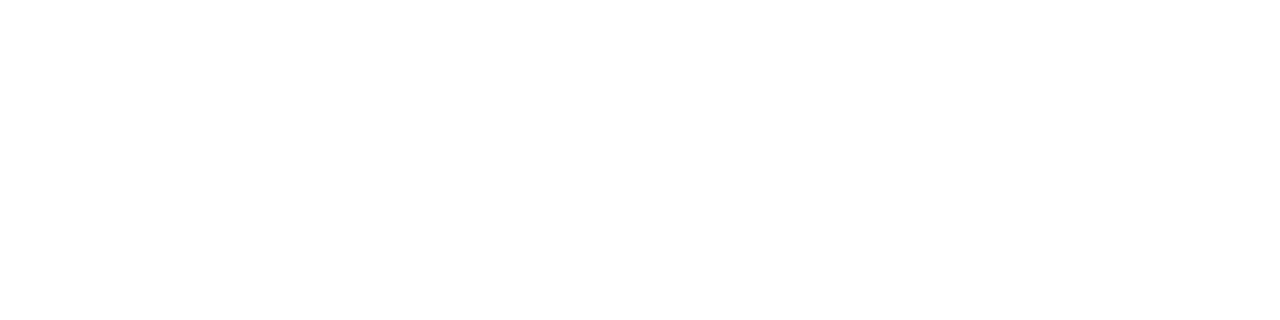
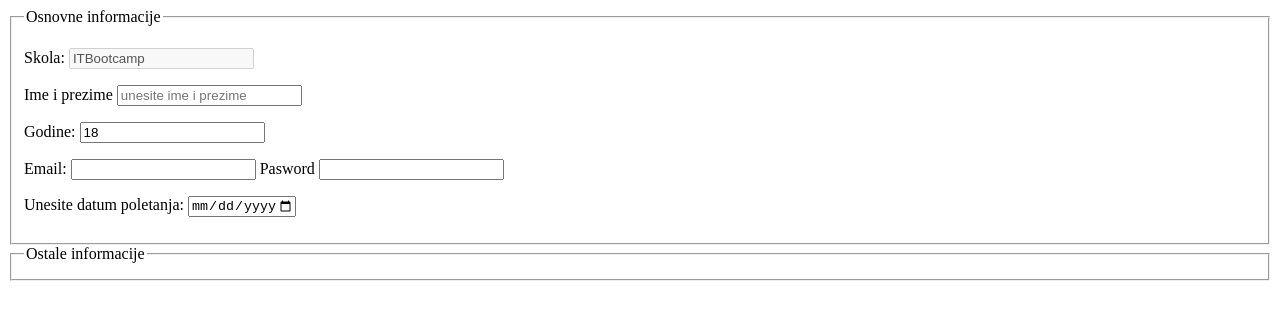
Before and after one commit to Melez2190/SkolskiRad, a plain HTML site: page index.html in a window 1280 px wide. Drawn offline with Linux system fonts and the light colour scheme.

Commit message:
HTML Forma

```diff
--- a/index.html
+++ b/index.html
@@ -6,6 +6,39 @@
     <title>Hello world</title>
 </head>
 <body>
+    <form action="">
+        <fieldset>
+            <legend>Osnovne informacije</legend>
+            <p>
+                <label>Skola:</label>
+                <input type="text" value="ITBootcamp" disabled>
+            </p>
+            <p>
+                <label>Ime i prezime</label>
+                <input type="text" placeholder="unesite ime i prezime">
 
+            </p>
+            <p>
+                <label>Godine:</label>
+                <input type="number" value="18" min="18" step="1">
+            </p>
+            <p>
+                <label>Email:</label>
+                <input type="email" />
+                <label>Pasword</label>
+                <input type="password" />
+            </p>
+            <p>
+                <label for="">Unesite datum poletanja:</label>
+                <input type="date" min="2020-12-01" max="2021-01-31" step="7" />
+            </p>
+        </fieldset>
+        <fieldset>
+            <legend>Ostale informacije</legend>
+
+        </fieldset>
+
+
+    </form>
 </body>
 </html>
```
